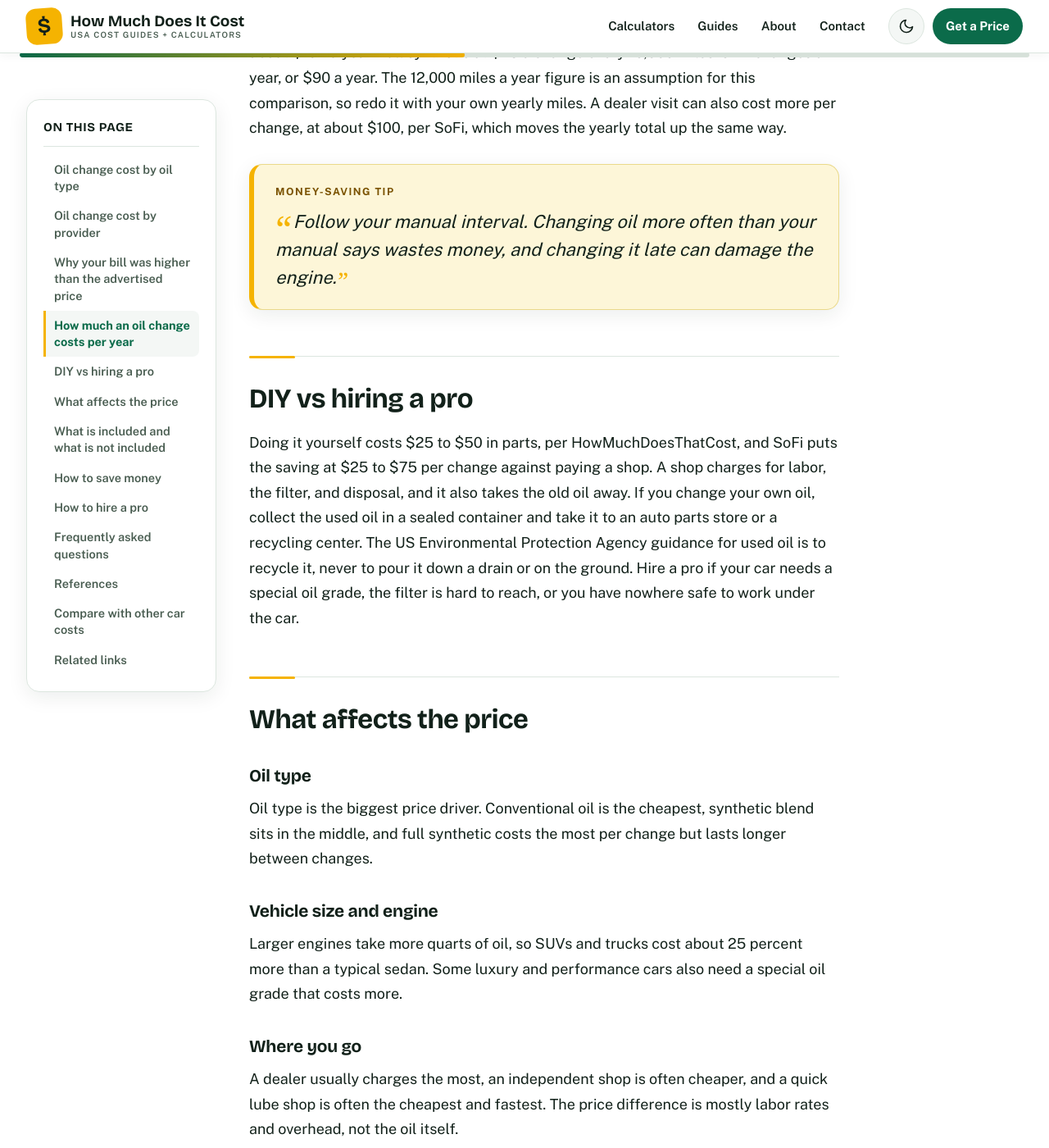
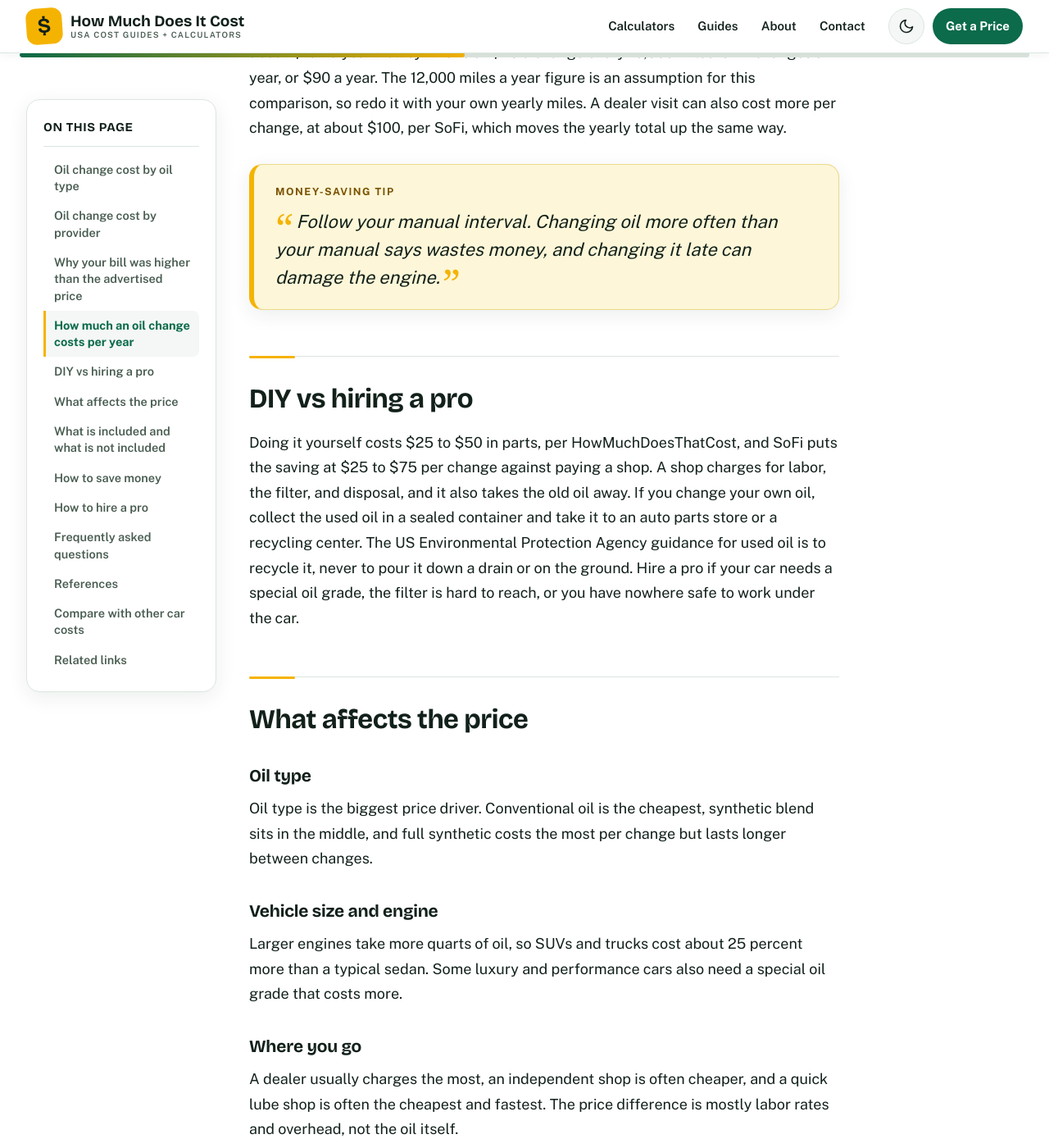
Before and after one commit to zaidmeo09-dhangal/howmuchdoesitcostusa, a Jekyll site: the page built from _posts/2026-11-14-how-much-does-an-oil-change-cost.md, in a window 1280 px wide and 1400 px high, scrolled down 3401 px. Shown: the whole window at 82% size. Built offline with Jekyll 4.4.1, drawn with Linux system fonts in a browser that asks for light colours.

Commit message:
Initial deploy: add assets/css/style.css

```diff
--- a/assets/css/style.css
+++ b/assets/css/style.css
@@ -961,13 +961,13 @@ html, body { overflow-x: hidden; overflow-x: clip; }
 }
 .post .pull-quote p:last-child::before {
   content: "\201C"; font-family: Georgia, "Times New Roman", serif;
-  font-size: 2em; line-height: 0; color: var(--gold);
-  margin-right: 2px; vertical-align: -0.4em; font-style: normal;
+  font-size: 48px; line-height: 0; color: var(--gold);
+  margin-right: 4px; vertical-align: -0.35em; font-style: normal;
 }
 .post .pull-quote p:last-child::after {
   content: "\201D"; font-family: Georgia, "Times New Roman", serif;
-  font-size: 1.3em; line-height: 0; color: var(--gold);
-  margin-left: 2px; vertical-align: -0.25em; font-style: normal;
+  font-size: 48px; line-height: 0; color: var(--gold);
+  margin-left: 4px; vertical-align: -0.35em; font-style: normal;
 }
 
 /* Mid-guide calculator banner, inserted by JS after the first table */
```
